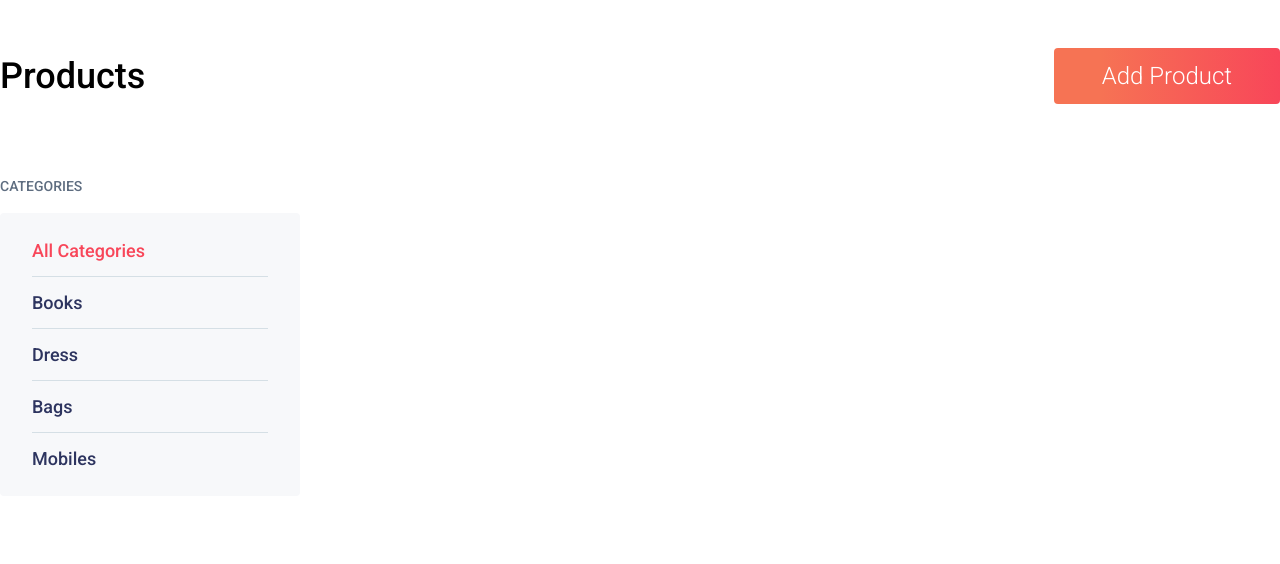
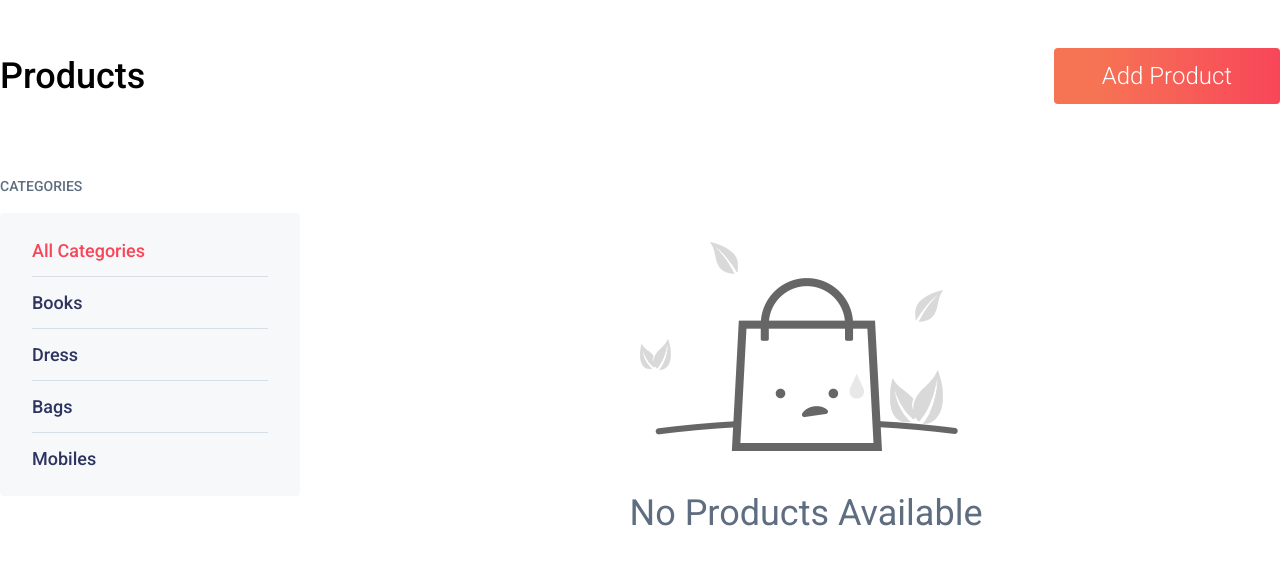
Before and after one commit to GMArjun/doodleblue_frontend_task, a Vue app: page / in a window 1280 px wide. Shown: the top 564 px of the page. Built offline with nearby package versions, Linux system fonts and the light colour scheme; what vue-paginate would draw is missing.

Commit message:
fixed few

```diff
--- a/src/App.vue
+++ b/src/App.vue
@@ -23,7 +23,6 @@
             v-if="cProducts && cProducts.length"
             class="my-10"
           />
-          {{filtered}}
           <TopProducts class="my-10" :productsData="products" v-if="products && products.length" />
         </div>
 
@@ -61,9 +60,12 @@
               :limit="3"
             ></paginate-links>
           </div>
-          <div v-else class="flex flex-col justify-center items-center p-10 py-20">
+        </div>
+
+        <div class="w-9/12" v-else>
+          <div class="flex flex-col justify-center items-center p-10 py-20">
             <img src="./assets/images/empty.png" class="max-w-full flex-shrink-0" alt />
-            <div class="text-xl sm:text-4xl text-center text-gray mt-2">No Products Available</div>
+            <div class="text-xl sm:text-4xl text-center text-gray mt-2 pl-3">No Products Available</div>
           </div>
         </div>
       </div>
@@ -178,13 +180,11 @@ export default {
     },
     fProduct() {
       let filtereddata = this.filtered;
-      if (filtereddata) {
-        return this.cProducts.filter(
-          (p) => p.price >= filtereddata[0] && p.price <= filtereddata[1]
-        );
-      } else {
-        return this.cProducts;
-      }
+      return filtereddata
+        ? this.cProducts.filter(
+            (p) => p.price >= filtereddata[0] && p.price <= filtereddata[1]
+          )
+        : this.cProducts;
     },
   },
 };
```
